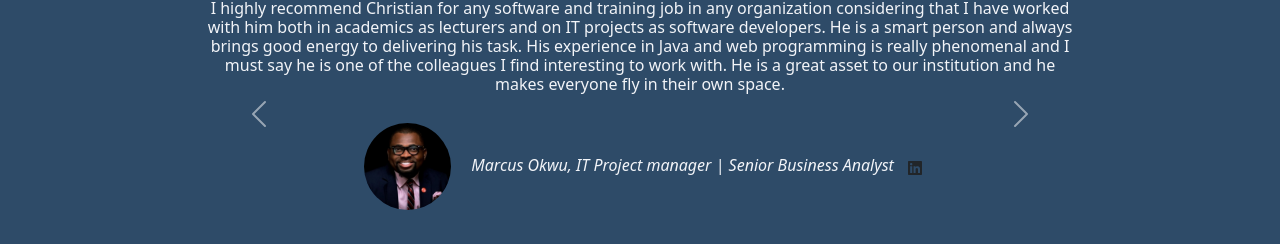
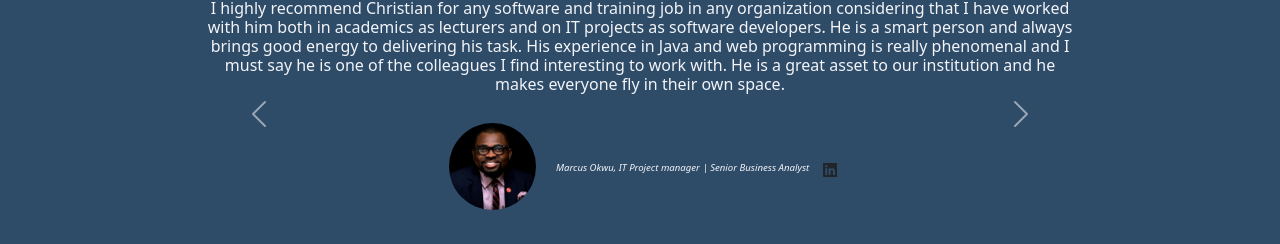
Before and after one commit to christianRibig5/christian_portfolio, a React (Vite) app: page / in a window 1280 px wide. Shown: the part 1360-1604 px from the top of the page. Built offline with nearby package versions, Linux system fonts and the light colour scheme.

Commit message:
updated the recommender details

```diff
--- a/src/components/CaroselContent.jsx
+++ b/src/components/CaroselContent.jsx
@@ -8,7 +8,7 @@ const CaroselContent = (props) => {
                 {props.message}
             </h2>
             <img src={props.photo} className="testimonial-image" alt="profile-image" />
-            <em><span>{props.name},</span> {props.title}<a className="btn btn-outline" href="https://www.linkedin.com/in/christianonyeukwu/" target="_blank"><FaLinkedin role="button" /></a></em>
+            <em className="recomder-detail"><span>{props.name},</span> {props.title}<a className="btn btn-outline" href="https://www.linkedin.com/in/christianonyeukwu/" target="_blank"><FaLinkedin role="button" /></a></em>
         </div>
 
     );
--- a/src/styles.css
+++ b/src/styles.css
@@ -175,6 +175,10 @@ p {
   display: none;
 }
 
+.recomder-detail {
+  font-size: 0.6rem;
+}
+
 .hero-wave {
   display: block;
   width: 25%;
```
